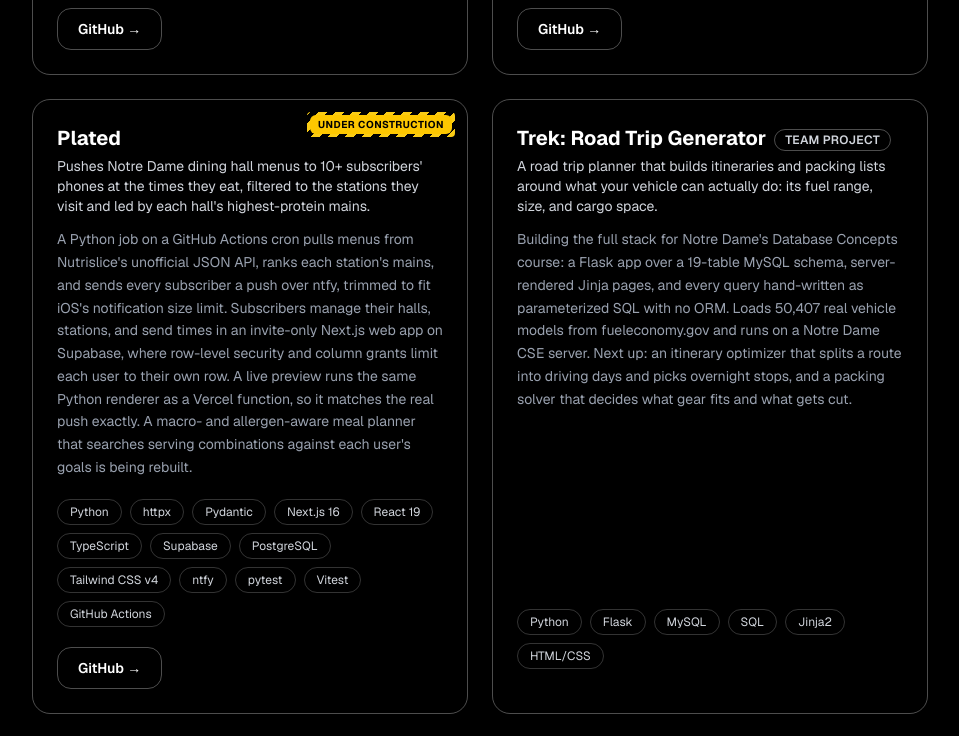
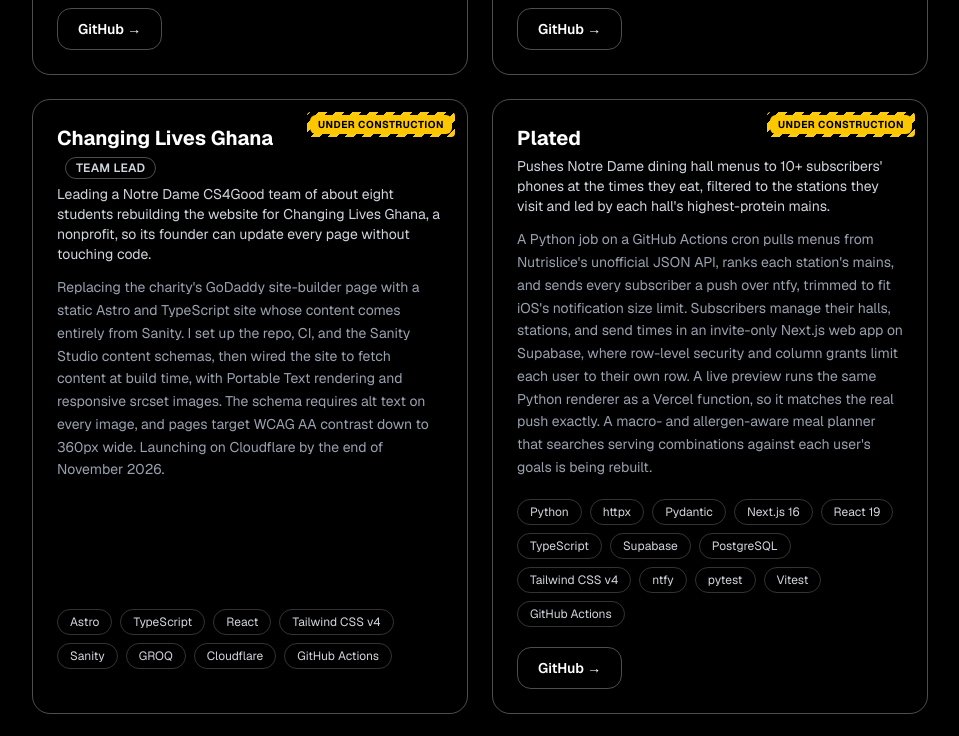
Before and after one commit to Land784/will-schmidt-portfolio, a Next.js app: page / in a window 1280 px wide. Shown: the part 2280-3016 px from the top of the page, without its empty margins (160-1119 px from the left). Built offline with nearby package versions, Linux system fonts and the light colour scheme.

Commit message:
Add Changing Lives Ghana CS4Good project card

```diff
--- a/components/ui/projects.tsx
+++ b/components/ui/projects.tsx
@@ -1,4 +1,5 @@
 import StatusBadge from "@/components/ui/status-badge";
+import { cn } from "@/lib/utils";
 
 type Project = {
     name: string;
@@ -72,6 +73,17 @@ const projects: Project[] = [
             "Architected with reusable components and strict TypeScript throughout.",
         tech: ["Next.js 16", "React 19", "TypeScript", "Tailwind CSS v4", "shadcn/ui"],
         github: "https://github.com/Land784/will-schmidt-portfolio",
+    },
+    {
+        name: "Changing Lives Ghana",
+        hook: "Leading a Notre Dame CS4Good team of about eight students rebuilding the website for Changing Lives Ghana, a nonprofit, so its founder can update every page without touching code.",
+        description:
+            "Replacing the charity's GoDaddy site-builder page with a static Astro and TypeScript site whose content comes entirely from Sanity. " +
+            "I set up the repo, CI, and the Sanity Studio content schemas, then wired the site to fetch content at build time, with Portable Text rendering and responsive srcset images. " +
+            "The schema requires alt text on every image, and pages target WCAG AA contrast down to 360px wide. Launching on Cloudflare by the end of November 2026.",
+        tech: ["Astro", "TypeScript", "React", "Tailwind CSS v4", "Sanity", "GROQ", "Cloudflare", "GitHub Actions"],
+        status: "Team lead",
+        underConstruction: true,
     },
     {
         name: "Plated",
@@ -158,7 +170,8 @@ export default function Projects() {
                                 </span>
                             )}
 
-                            <h3 className="text-xl font-bold mb-1">
+                            {/* leave room for the corner tape */}
+                            <h3 className={cn("text-xl font-bold mb-1", project.underConstruction && "pr-36")}>
                                 {project.name}
                                 {project.status && <StatusBadge label={project.status} />}
                             </h3>
```
